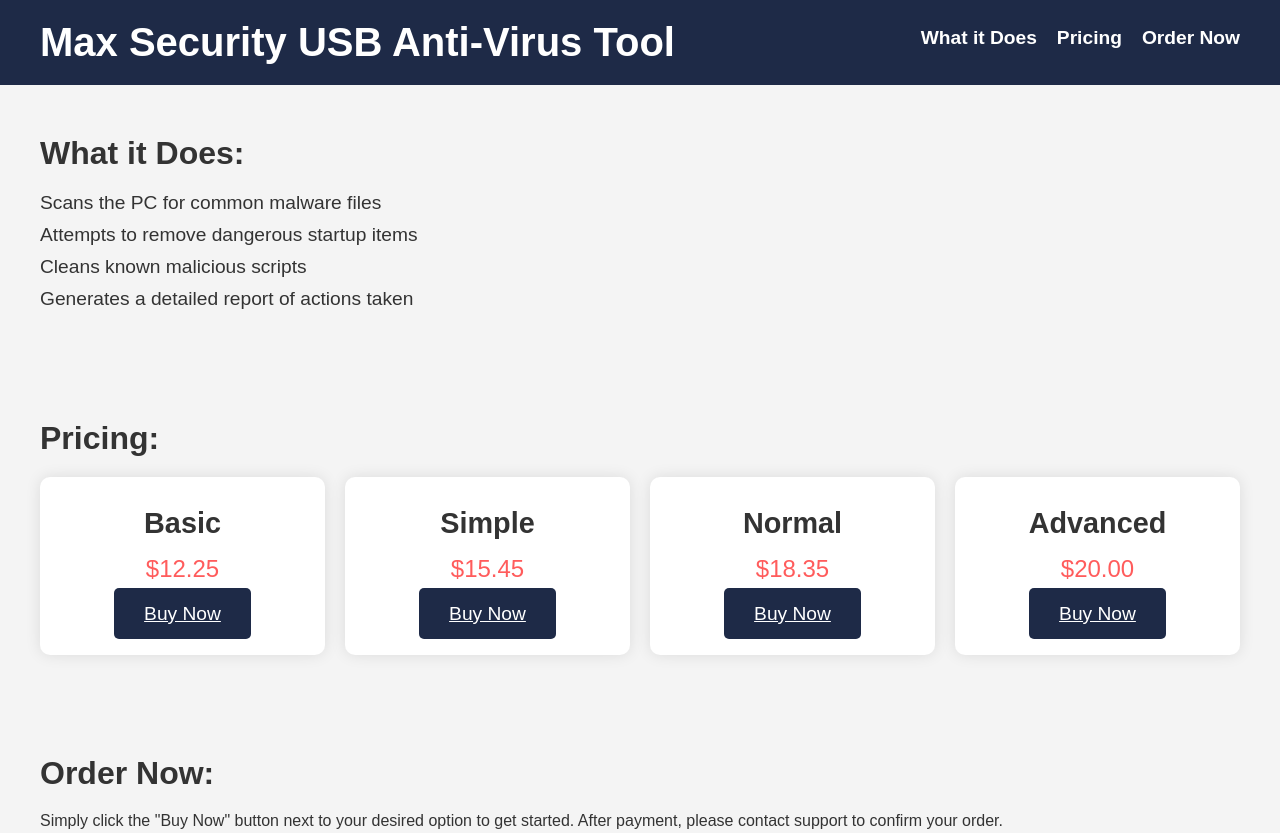
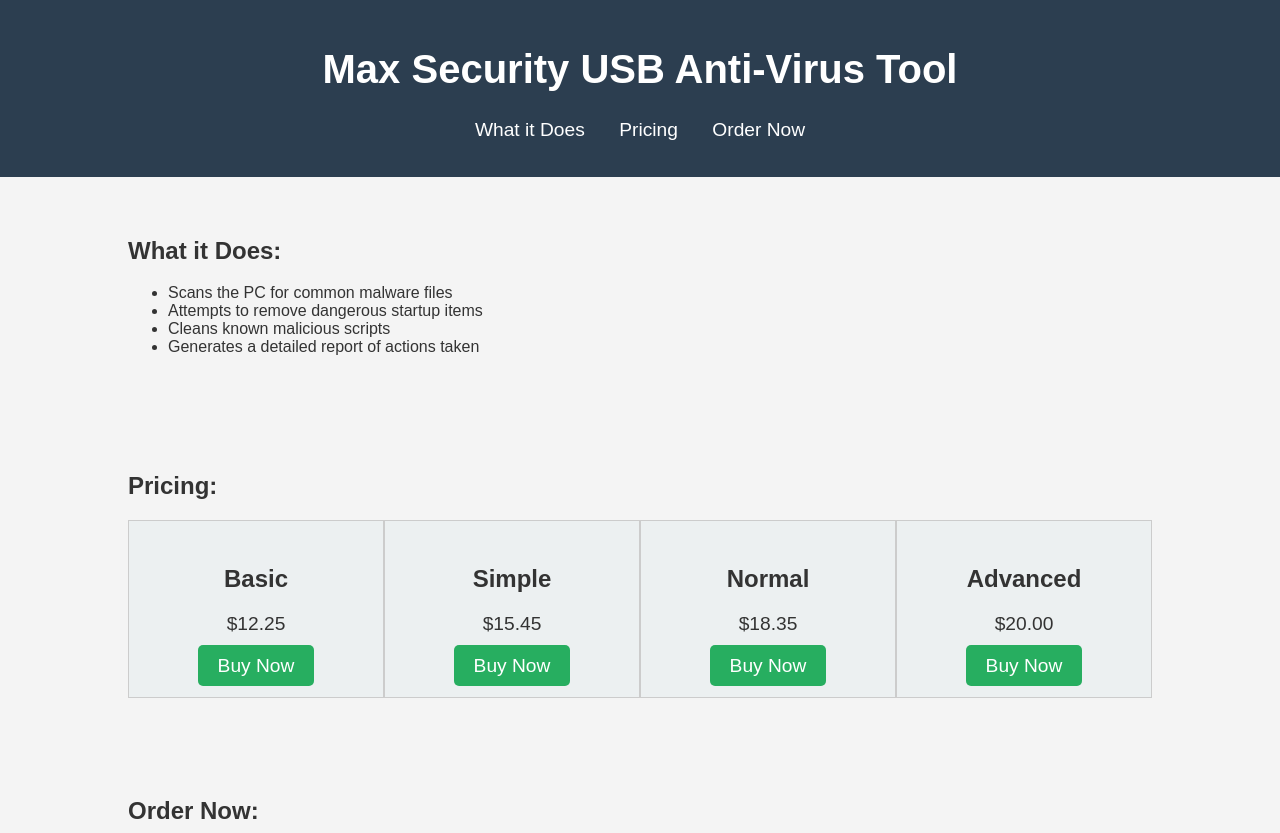
Before and after one commit to MaxYT5184/max-security-usb-store, a plain HTML site: page index.html in a window 1280 px wide. Shown: the top 833 px of the page. Drawn offline with Linux system fonts and the light colour scheme.

Commit message:
Update styles.css

```diff
--- a/styles.css
+++ b/styles.css
@@ -1,29 +1,22 @@
-/* Reset default margin and padding */
-* {
+/* General Styling */
+body {
+    font-family: Arial, sans-serif;
     margin: 0;
     padding: 0;
-    box-sizing: border-box;
-}
-
-body {
-    font-family: 'Arial', sans-serif;
     background-color: #f4f4f4;
     color: #333;
 }
 
-/* Header */
+.container {
+    width: 80%;
+    margin: 0 auto;
+}
+
 header {
-    background-color: #1e2a47;
+    background-color: #2c3e50;
     color: white;
     padding: 20px 0;
-}
-
-header .container {
-    max-width: 1200px;
-    margin: 0 auto;
-    display: flex;
-    justify-content: space-between;
-    align-items: center;
+    text-align: center;
 }
 
 header h1 {
@@ -32,102 +25,68 @@ header h1 {
 
 nav ul {
     list-style-type: none;
-    display: flex;
-    gap: 20px;
+    padding: 0;
 }
 
-nav a {
+nav ul li {
+    display: inline;
+    margin: 0 15px;
+}
+
+nav ul li a {
     color: white;
     text-decoration: none;
-    font-weight: bold;
+    font-size: 1.2em;
 }
 
-nav a:hover {
-    color: #ff5c5c;
+.section {
+    padding: 40px 0;
 }
 
-/* Sections */
-.section {
-    padding: 50px 20px;
+.pricing-table {
+    display: flex;
+    justify-content: space-around;
+    margin-top: 20px;
 }
 
-.container {
-    max-width: 1200px;
-    margin: 0 auto;
+.pricing-option {
+    background-color: #ecf0f1;
+    border: 1px solid #ccc;
+    padding: 20px;
+    text-align: center;
+    width: 22%;
 }
 
-h2 {
-    font-size: 2em;
-    margin-bottom: 20px;
-}
-
-ul {
-    list-style-type: none;
-}
-
-ul li {
-    font-size: 1.2em;
+.pricing-option h3 {
+    font-size: 1.5em;
     margin-bottom: 10px;
 }
 
-/* Pricing Table */
-.pricing-table {
-    display: flex;
-    justify-content: space-between;
-    gap: 20px;
-}
-
-.pricing-option {
-    background-color: white;
-    padding: 30px;
-    border-radius: 10px;
-    box-shadow: 0 0 15px rgba(0, 0, 0, 0.1);
-    text-align: center;
-    flex: 1;
-}
-
-.pricing-option h3 {
-    font-size: 1.8em;
-    margin-bottom: 15px;
-}
-
 .pricing-option p {
-    font-size: 1.5em;
-    color: #ff5c5c;
+    font-size: 1.2em;
     margin-bottom: 20px;
 }
 
 .buy-btn {
-    background-color: #1e2a47;
+    background-color: #27ae60;
     color: white;
-    padding: 15px 30px;
+    padding: 10px 20px;
+    text-decoration: none;
     font-size: 1.2em;
-    border: none;
     border-radius: 5px;
-    cursor: pointer;
 }
 
 .buy-btn:hover {
-    background-color: #ff5c5c;
+    background-color: #2ecc71;
 }
 
-/* Footer */
 footer {
-    background-color: #1e2a47;
+    background-color: #2c3e50;
     color: white;
     padding: 20px 0;
     text-align: center;
 }
 
 footer p {
-    font-size: 1em;
+    margin: 5px 0;
 }
-
-footer a {
-    color: white;
-    text-decoration: none;
-}
-
-footer a:hover {
-    text-decoration: underline;
-}
```
